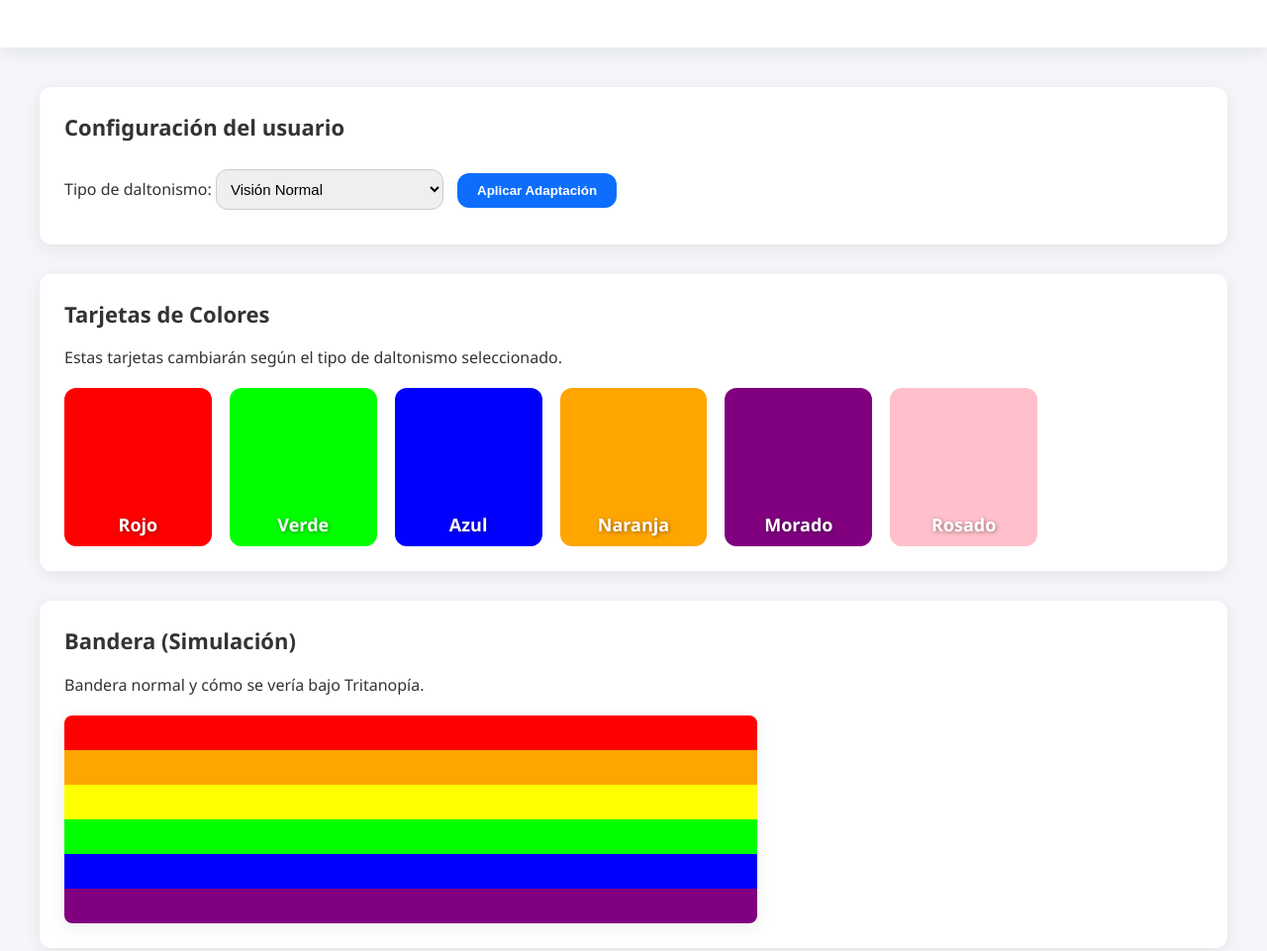
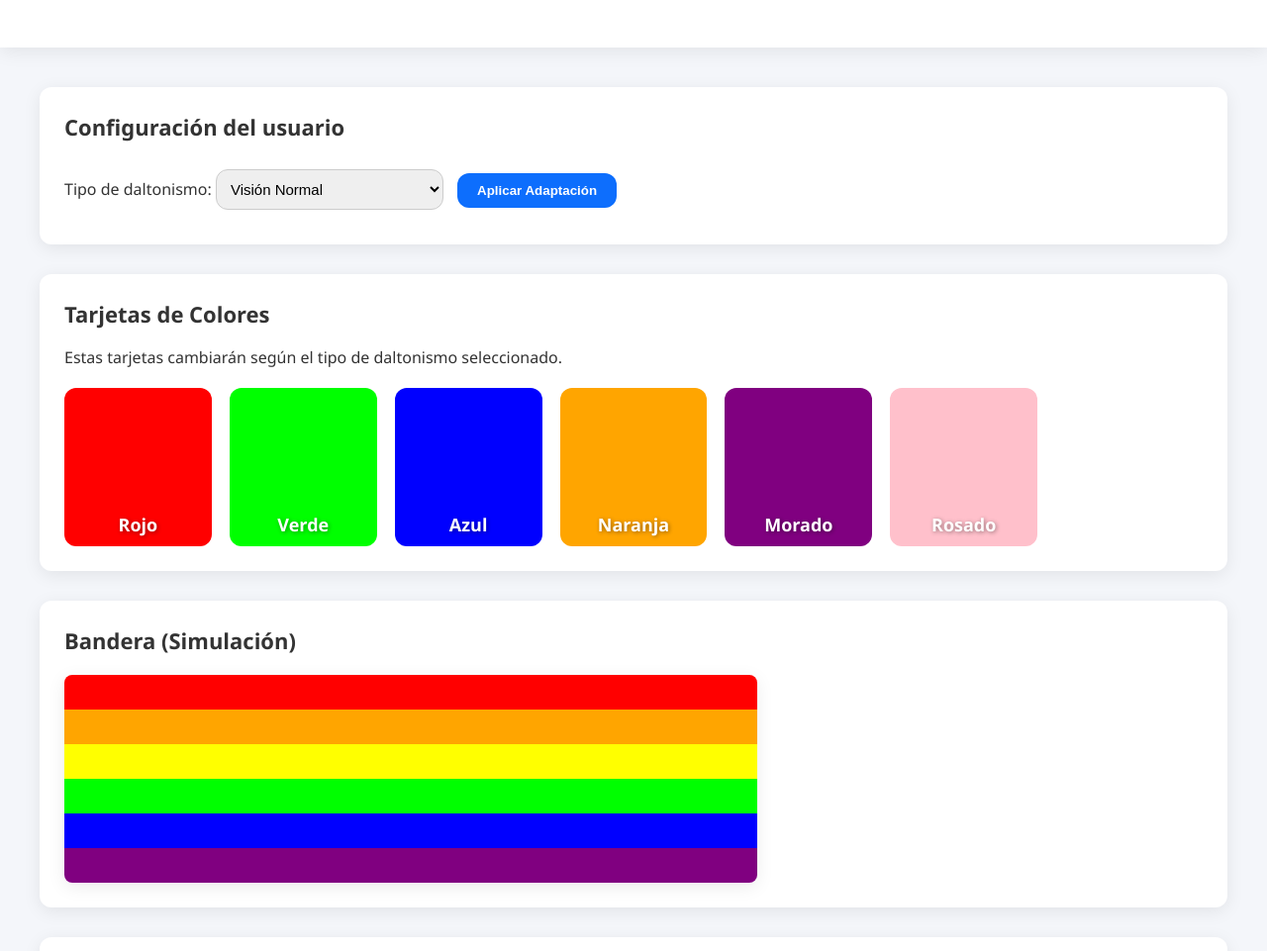
Before and after one commit to Juajsia/daltonismo-ws, a plain HTML site: page frontend/index.html in a window 1280 px wide. Shown: the part 136-1097 px from the top of the page at 99% size. Drawn offline with Linux system fonts and the light colour scheme; no server answers.

Commit message:
fix text

```diff
--- a/frontend/index.html
+++ b/frontend/index.html
@@ -127,7 +127,6 @@
       <!-- BANDERA (Simulación) -->
       <section class="panel">
         <h2>Bandera (Simulación)</h2>
-        <p>Bandera normal y cómo se vería bajo Tritanopía.</p>
 
         <div class="flag" id="flagSim">
           <div
```
